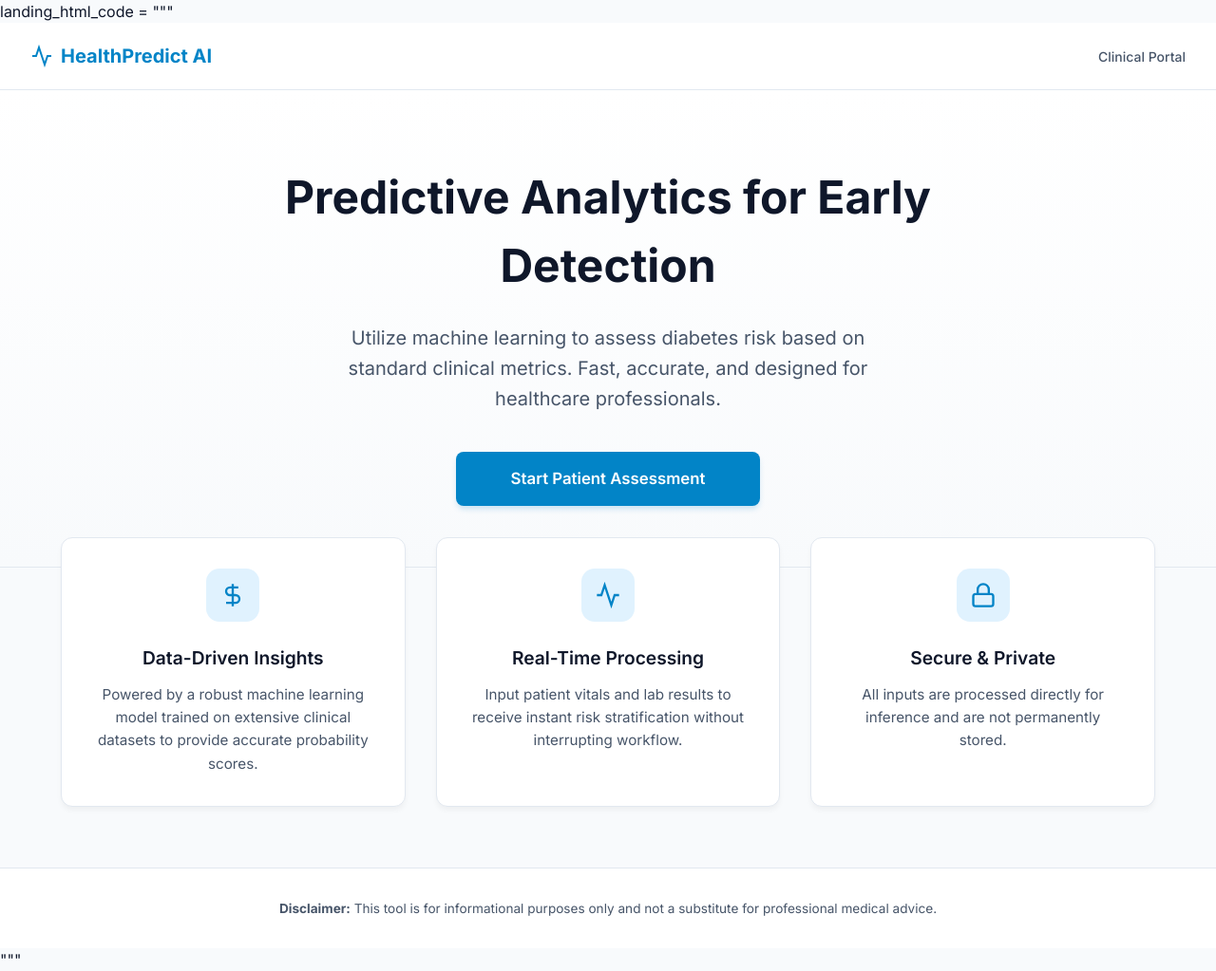
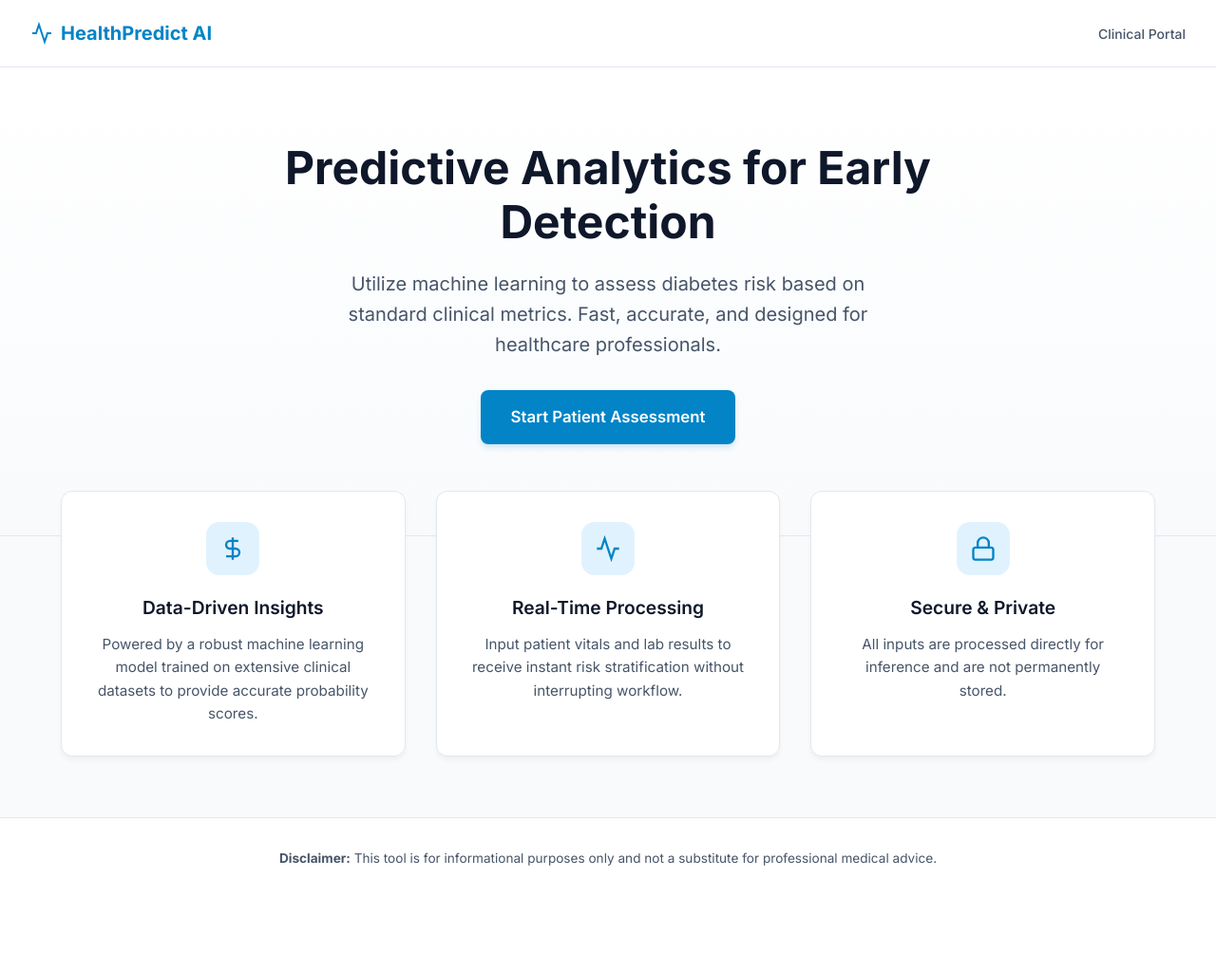
Before and after one commit to akashvahadne/diabetes_mini_project, a Flask app: page / in a window 1280 px wide. Shown: the whole page at 95% size. After the commit the page ends 912 px from the top, so only its background shows below. Run offline with Flask 3, Linux system fonts and the light colour scheme; parts of the project's set-up code (start-up, migrations or seed data) failed here and were passed over.

Commit message:
Refactor landing page styles for better responsiveness
Updated styles for improved layout and responsiveness.

```diff
--- a/templates/landing.html
+++ b/templates/landing.html
@@ -1,4 +1,3 @@
-landing_html_code = """
 <!DOCTYPE html>
 <html lang="en">
 <head>
@@ -43,7 +42,7 @@ landing_html_code = """
             align-items: center;
             justify-content: space-between;
             flex-wrap: wrap;
-            gap: 0.5rem;
+            gap: 1rem;
         }
 
         .brand {
@@ -58,7 +57,7 @@ landing_html_code = """
         /* Hero */
         .hero {
             text-align: center;
-            padding: clamp(3rem, 6vw, 6rem) 1.5rem 4rem 1.5rem;
+            padding: clamp(3rem, 6vw, 6rem) 1.5rem clamp(4rem, 8vw, 6rem) 1.5rem;
             background: linear-gradient(180deg, var(--bg-surface) 0%, var(--bg-body) 100%);
             border-bottom: 1px solid var(--border-color);
         }
@@ -66,24 +65,25 @@ landing_html_code = """
         .hero h1 {
             font-size: clamp(1.8rem, 5vw, 3rem);
             font-weight: 700;
-            margin-bottom: 1.5rem;
+            margin-bottom: 1.25rem;
             max-width: 800px;
             margin-left: auto;
             margin-right: auto;
+            line-height: 1.2;
         }
 
         .hero p {
             font-size: clamp(1rem, 2.5vw, 1.25rem);
             color: var(--text-secondary);
             max-width: 600px;
-            margin: 0 auto 2.5rem auto;
+            margin: 0 auto 2rem auto;
             line-height: 1.6;
         }
 
         .btn-primary {
             background-color: var(--primary-color);
             color: white;
-            padding: 1rem 2.5rem;
+            padding: 1rem 2rem;
             font-size: 1.05rem;
             font-weight: 600;
             border-radius: 8px;
@@ -91,8 +91,7 @@ landing_html_code = """
             transition: all 0.2s ease;
             display: inline-block;
             box-shadow: 0 4px 6px -1px rgba(2, 132, 199, 0.2);
-            max-width: 320px;
-            width: 100%;
+            max-width: 100%;
         }
 
         .btn-primary:hover {
@@ -103,11 +102,12 @@ landing_html_code = """
         /* Features */
         .features {
             display: grid;
-            grid-template-columns: repeat(auto-fit, minmax(260px, 1fr));
+            grid-template-columns: repeat(auto-fit, minmax(280px, 1fr));
             gap: 2rem;
             max-width: 1200px;
-            margin: -2rem auto 4rem auto;
+            margin: -3rem auto 4rem auto;
             padding: 0 1.5rem;
+            width: 100%;
         }
 
         .feature-card {
@@ -118,6 +118,9 @@ landing_html_code = """
             text-align: center;
             box-shadow: 0 4px 6px -1px rgba(0, 0, 0, 0.05);
             transition: transform 0.2s ease;
+            display: flex;
+            flex-direction: column;
+            align-items: center;
         }
 
         .feature-card:hover {
@@ -133,13 +136,14 @@ landing_html_code = """
             display: flex;
             align-items: center;
             justify-content: center;
-            margin: 0 auto 1.5rem auto;
+            margin-bottom: 1.25rem;
         }
 
         .feature-title {
             font-size: 1.2rem;
             font-weight: 600;
             margin-bottom: 0.75rem;
+            color: var(--text-main);
         }
 
         .feature-desc {
```
Also changed, not shown: other parts of templates/landing.html (+31 -10 lines).
